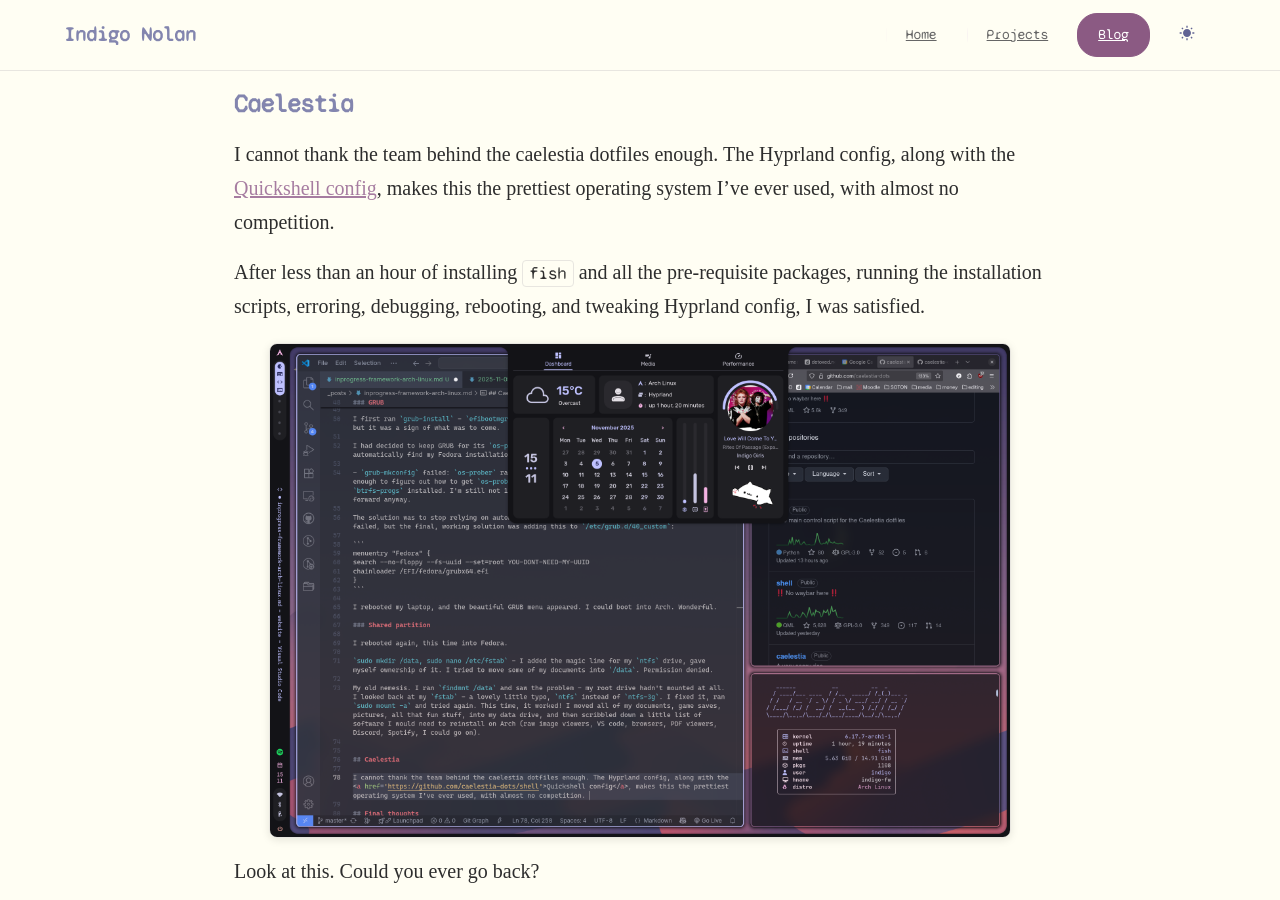
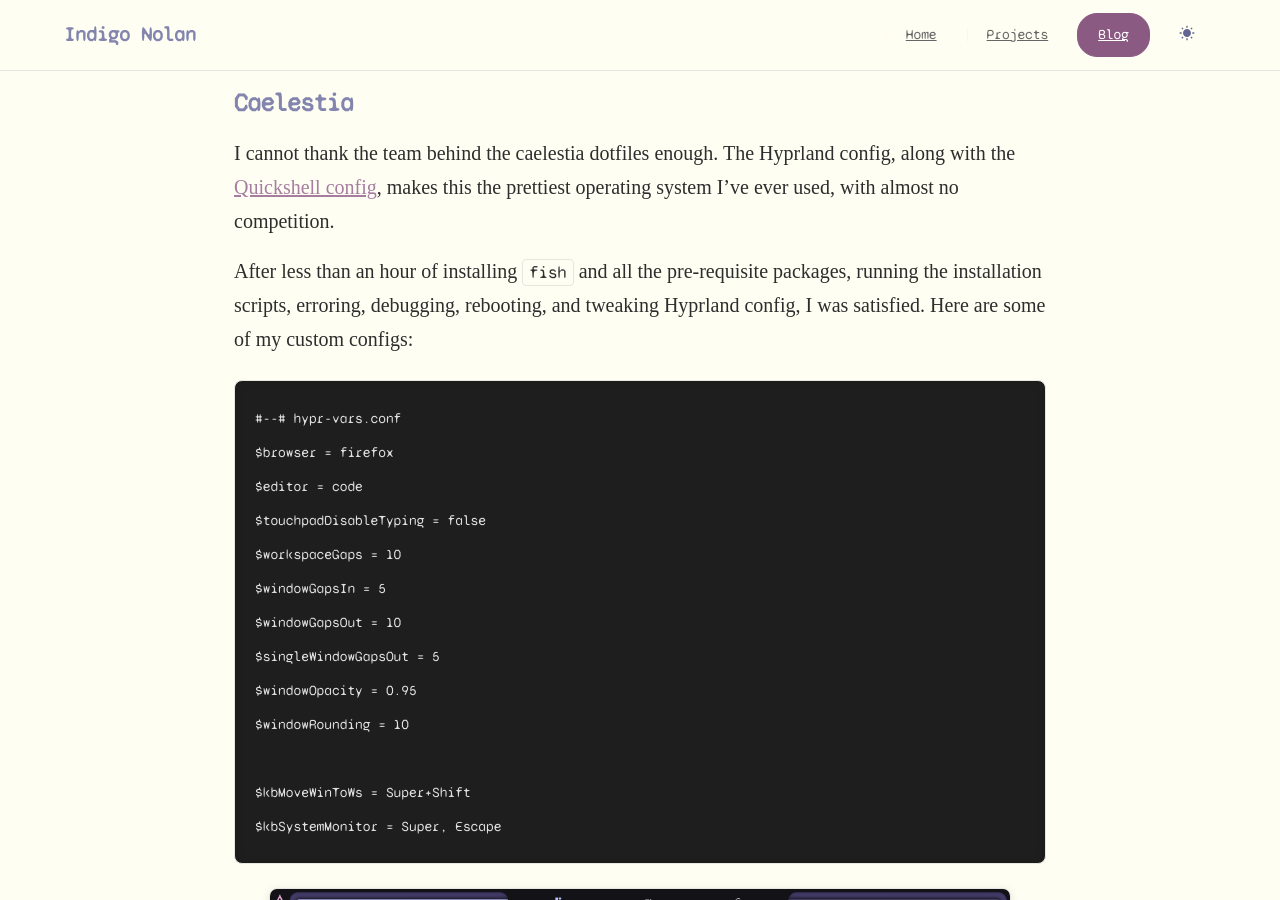
Before and after one commit to Lem0naise/website, a Jekyll site: the page built from _posts/2025-11-05-framework-arch-linux.md, in a window 1280 px wide and 900 px high, scrolled down 3346 px. Built offline with Jekyll 4.4.1, drawn with Linux system fonts in a browser that asks for light colours; some web fonts are replaced; some of the changed text lies outside the part shown.

Commit message:
add framework blog

````diff
--- a/_posts/2025-11-05-framework-arch-linux.md
+++ b/_posts/2025-11-05-framework-arch-linux.md
@@ -13,7 +13,7 @@
 
 I knew this would mean partitioning my main NVMe drive - so I dutifully ignored all the massive red warning boxes in every tutorial telling me how dangerous this was when it was the only place I had a running linux system. While I could have easily wiped my drive and started fresh, my goal was to perform this surgery without losing my stable Fedora install. I'd heard all about how unstable Arch Linux was, and I ideally wanted to have some system alive and ready to run in case I needed to do, you know, things like Bluetooth, Wifi, use my microphone, external displays, that sort of thing.
 
-### The Partitioning Surgery
+## The Partitioning Surgery
 
 My first move was to try and partition from *within* Fedora. This was a non-starter; you can't resize the foundation while you're standing in the house. The solution was booting from a dedicated <a href='https://gparted.org/'>GParted Live USB</a> to perform the operation from a neutral environment.
 
@@ -76,7 +76,25 @@
 
 I cannot thank the team behind the caelestia dotfiles enough. The Hyprland config, along with the <a href='https://github.com/caelestia-dots/shell'>Quickshell config</a>, makes this the prettiest operating system I've ever used, with almost no competition.
 
-After less than an hour of installing `fish` and all the pre-requisite packages, running the installation scripts, erroring, debugging, rebooting, and tweaking Hyprland config, I was satisfied.
+After less than an hour of installing `fish` and all the pre-requisite packages, running the installation scripts, erroring, debugging, rebooting, and tweaking Hyprland config, I was satisfied. Here are some of my custom configs:
+
+
+```
+#--# hypr-vars.conf
+$browser = firefox
+$editor = code
+$touchpadDisableTyping = false
+$workspaceGaps = 10
+$windowGapsIn = 5
+$windowGapsOut = 10
+$singleWindowGapsOut = 5
+$windowOpacity = 0.95
+$windowRounding = 10
+
+$kbMoveWinToWs = Super+Shift
+$kbSystemMonitor = Super, Escape
+```
+
 
 ![My caelestia config](/assets/imgs/caelestia.png)
 
````
Also changed, not shown: other parts of _posts/2025-11-05-framework-arch-linux.md (+1 -1 lines).
